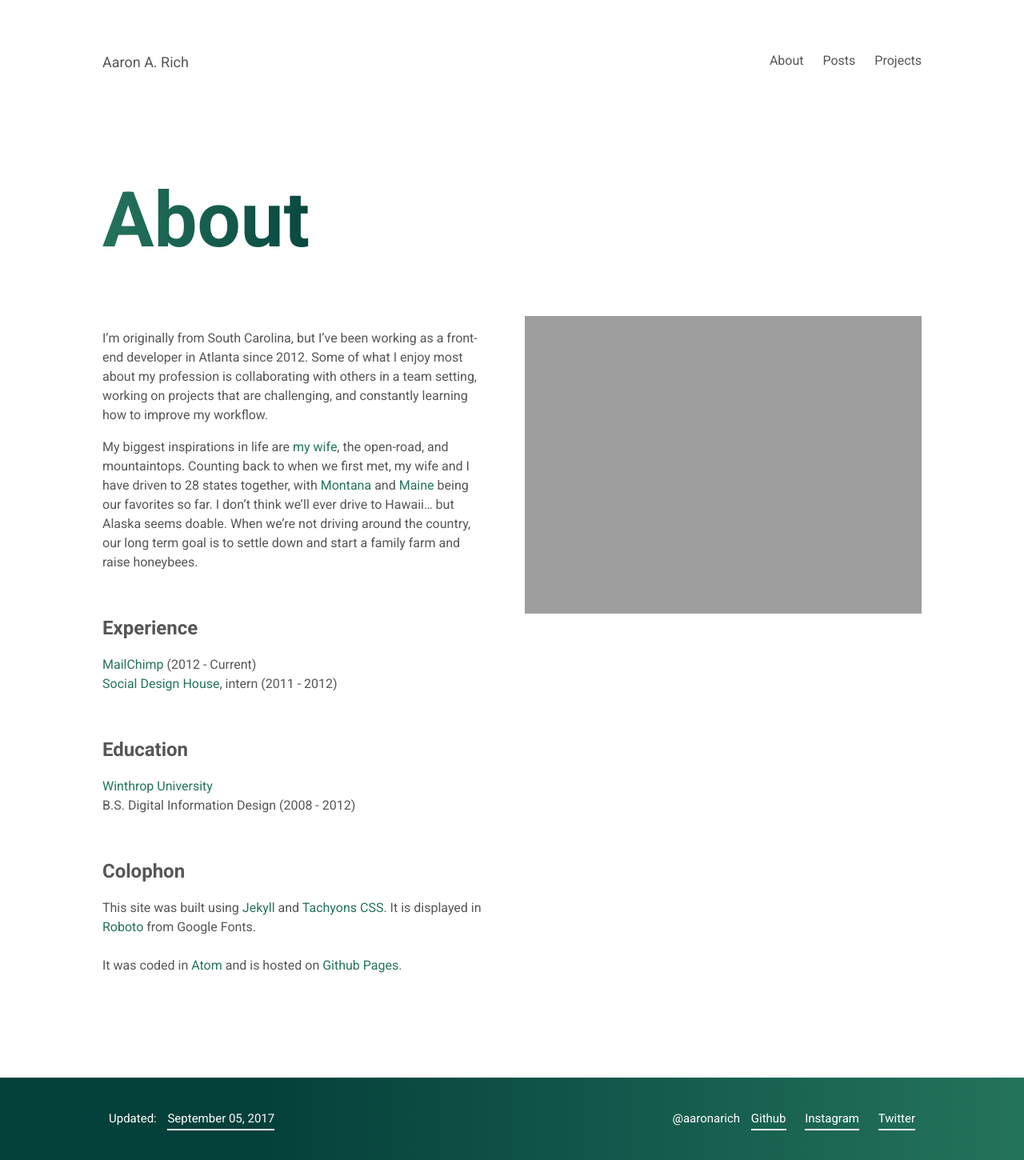
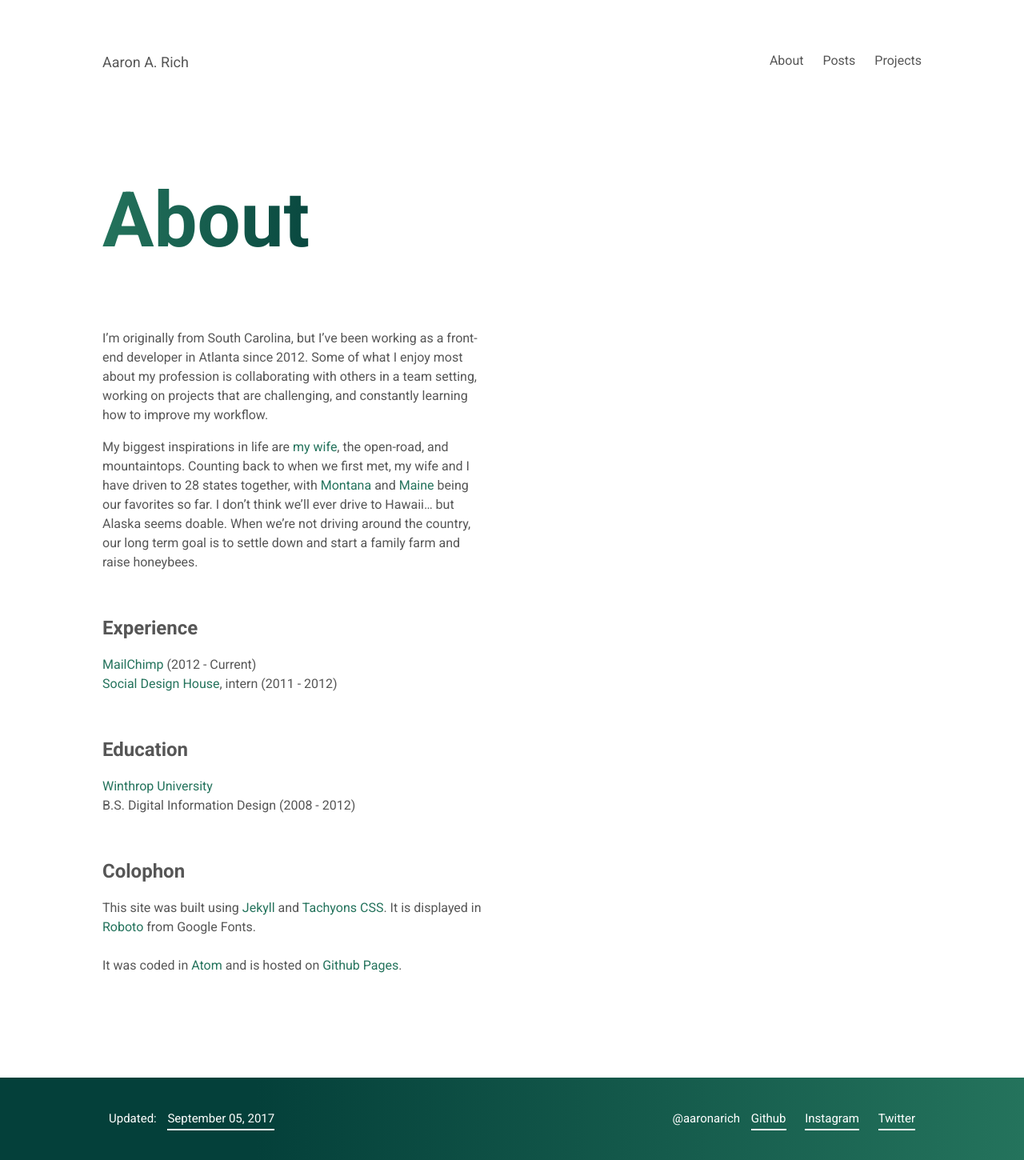
Before and after one commit to aaronarich/aaronarich.github.io, a Jekyll site: the page built from about.md, in a window 1280 px wide. Shown: the whole page at 80% size. Built offline with Jekyll 4.4.1, drawn with Linux system fonts in a browser that asks for light colours.

Commit message:
Removing "profile picture" section for now

```diff
--- a/_layouts/about.html
+++ b/_layouts/about.html
@@ -14,10 +14,4 @@ layout: default
 
   </div>
 
-  <div class="fn fl-ns w-50-ns pl3-ns pl0">
-
-    <img src="{{ site.url }}/assets/images/portrait.jpg" class="w-100"/>
-
-  </div>
-
 </article>
```
